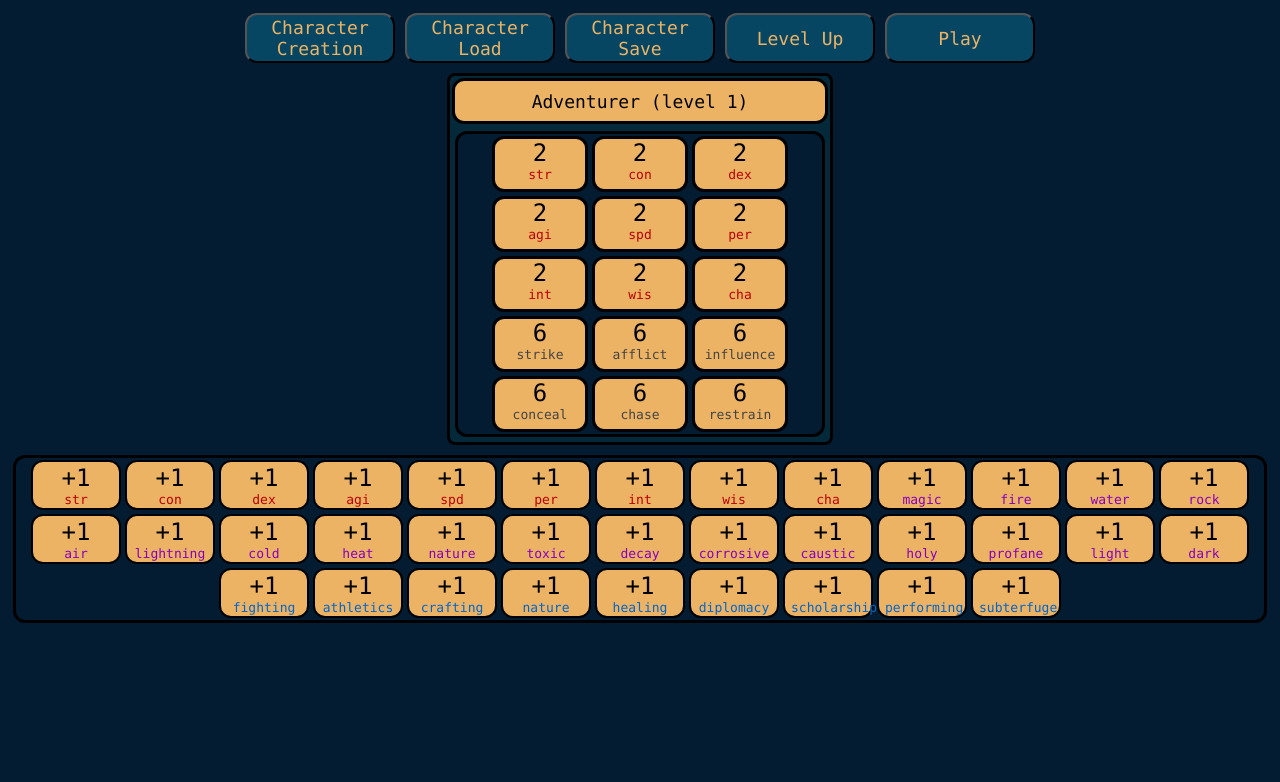
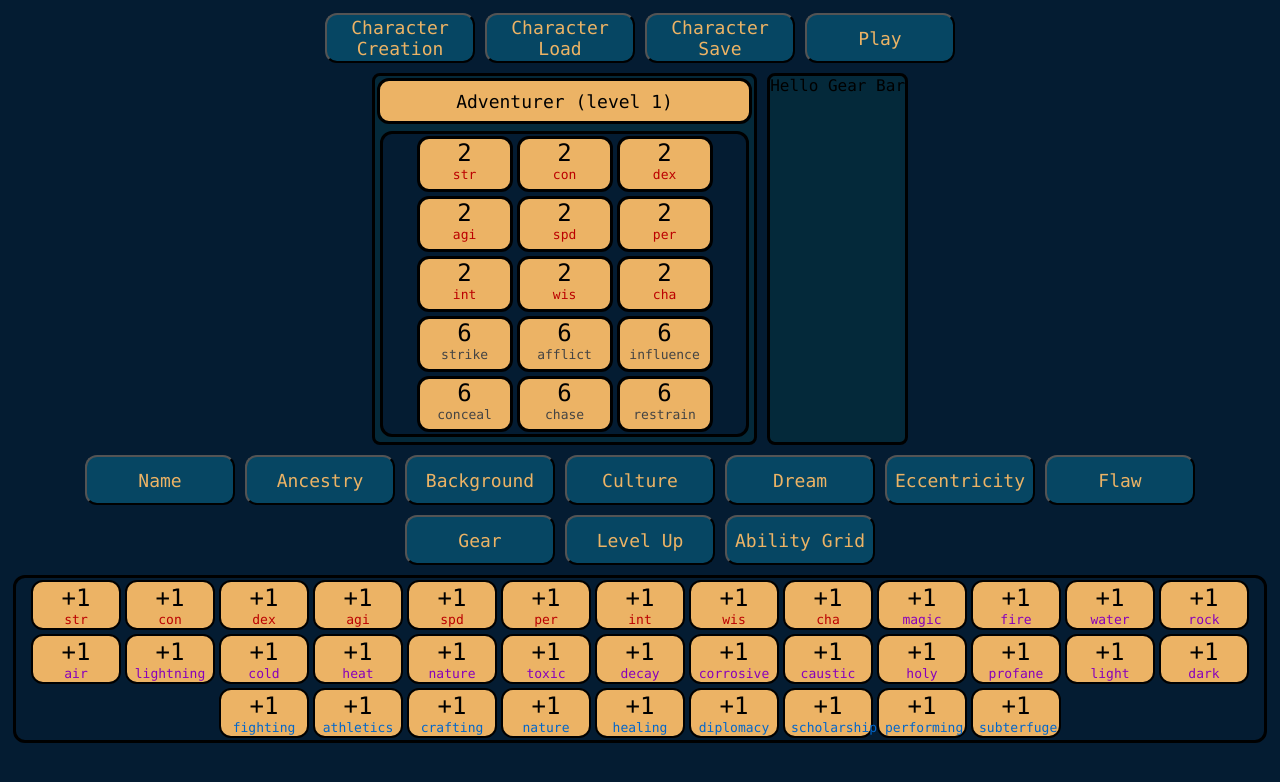
Before and after one commit to NickBrownMaths/nbttrpg, a React (Create React App) app: page / in a window 1280 px wide. Both pictures are taken after a click on the button "Level Up". Shown: the top 782 px of the page. Built offline with nearby package versions, Linux system fonts and the light colour scheme.

Commit message:
moved lvup into CC

```diff
--- a/src/App.js
+++ b/src/App.js
@@ -6,8 +6,6 @@ import NavBar from './components/NavBar';
 import Page from './pages/Page.js';
 
 function App() {
-  const [parsedCsvData, setParsedCsvData] = useState([]);
-
   const [currentPage, setCurrentPage] = useState('CC');
 
   const [ancestry, setAncestry] = useState('');
@@ -17,6 +15,7 @@ function App() {
   const [eccentricity, setEccentricity] = useState('');
   const [flaw, setFlaw] = useState('');
   const [gear, setGear] = useState([]);
+  const [addGear, setAddGear] = useState(null);
 
   const [name, setName] = useState('Adventurer');
   const [level, setLevel] = useState(0);
@@ -65,7 +64,6 @@ function App() {
   buttons.push([() => setCurrentPage('CC'), 'Character Creation',]);
   buttons.push([() => setCurrentPage('CL'), 'Character Load',]);
   buttons.push([() => setCurrentPage('CS'), 'Character Save',]);
-  buttons.push([() => setCurrentPage('LU'), 'Level Up',]);
   buttons.push([() => setCurrentPage('PP'), 'Play',]);
 
   return (
@@ -97,6 +95,7 @@ function App() {
         gear={gear}
         setLevelUpMessage={setLevelUpMessage}
         setDataMessage={setDataMessage}
+        setAddGear={setAddGear}
       />
     </div>
   );
--- a/src/pages/CharacterCreation.js
+++ b/src/pages/CharacterCreation.js
@@ -10,6 +10,7 @@ function CharacterCreation(props) {
   const [currentTab, setCurrentTab] = useState('A');
 
   let buttons = [];
+  buttons.push([() => setCurrentTab('N'), 'Name',]);
   buttons.push([() => setCurrentTab('A'), 'Ancestry ' + props.ancestry,]);
   buttons.push([() => setCurrentTab('B'), 'Background ' + props.background,]);
   buttons.push([() => setCurrentTab('C'), 'Culture ' + props.culture,]);
@@ -17,7 +18,7 @@ function CharacterCreation(props) {
   buttons.push([() => setCurrentTab('E'), 'Eccentricity ' + props.eccentricity,]);
   buttons.push([() => setCurrentTab('F'), 'Flaw ' + props.flaw,]);
   buttons.push([() => setCurrentTab('G'), 'Gear',]);
-  buttons.push([() => setCurrentTab('N'), 'Name',]);
+  buttons.push([() => setCurrentTab('LU'), 'Level Up',]);
   buttons.push([() => setCurrentTab('AG'), 'Ability Grid',]);
 
   return (
@@ -29,7 +30,7 @@ function CharacterCreation(props) {
           defenses={props.defenses}
           level={props.level}
         />
-      <GearBar/>
+        <GearBar />
       </div>
       <NavBar buttons={buttons} />
       <CCTab
@@ -42,6 +43,7 @@ function CharacterCreation(props) {
         setEccentricity={props.setEccentricity}
         setFlaw={props.setFlaw}
         setName={props.setName}
+        setLevelUpMessage={props.setLevelUpMessage}
       />
     </div>
   )
--- a/src/pages/LevelUp.js
+++ b/src/pages/LevelUp.js
@@ -5,12 +5,6 @@ import LevelUpButton from "../components/LevelUpButton";
 function LevelUp(props) {
   return (
     <div>
-      <HeroBar
-        name={props.name}
-        statblock={props.statblock}
-        defenses={props.defenses}
-        level={props.level}
-      />
       <div className="Statbar">
         {
           Object.keys(props.statblock.STAT).map((objKey, index) => (
@@ -28,8 +22,6 @@ function LevelUp(props) {
           ))
         }
       </div>
-
-
     </div>
   )
 }
--- a/src/pages/Page.js
+++ b/src/pages/Page.js
@@ -1,7 +1,6 @@
 import CharacterCreation from "./CharacterCreation";
 import CharacterSave from "./CharacterSave";
 import CharacterLoad from "./CharacterLoad";
-import LevelUp from "./LevelUp";
 import Play from "./Play";
 
 function Page(props) {
@@ -25,6 +24,7 @@ function Page(props) {
       dream={props.dream}
       eccentricity={props.eccentricity}
       flaw={props.flaw}
+      setLevelUpMessage={props.setLevelUpMessage}
     />
   } else if (props.currentPage === 'CL') {
     return (
@@ -49,16 +49,7 @@ function Page(props) {
       />
     )
   }
-  else if (props.currentPage === 'LU') {
-    return <LevelUp
-      name={props.name}
-      statblock={props.statblock}
-      defenses={props.defenses}
-      level={props.level}
-
-      setLevelUpMessage={props.setLevelUpMessage}
-    />
-  } else {
+  else {
     return <Play
       name={props.name}
       statblock={props.statblock}
```
Lines whose indentation alone changed are shown as unchanged.
